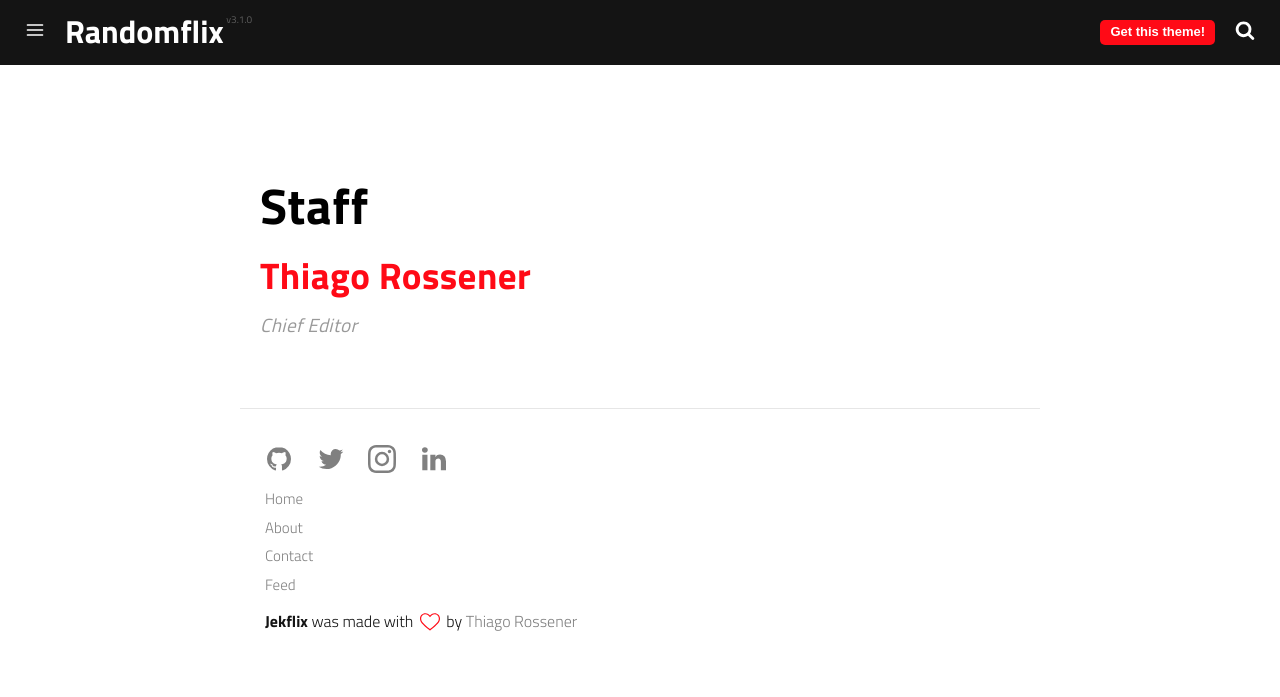
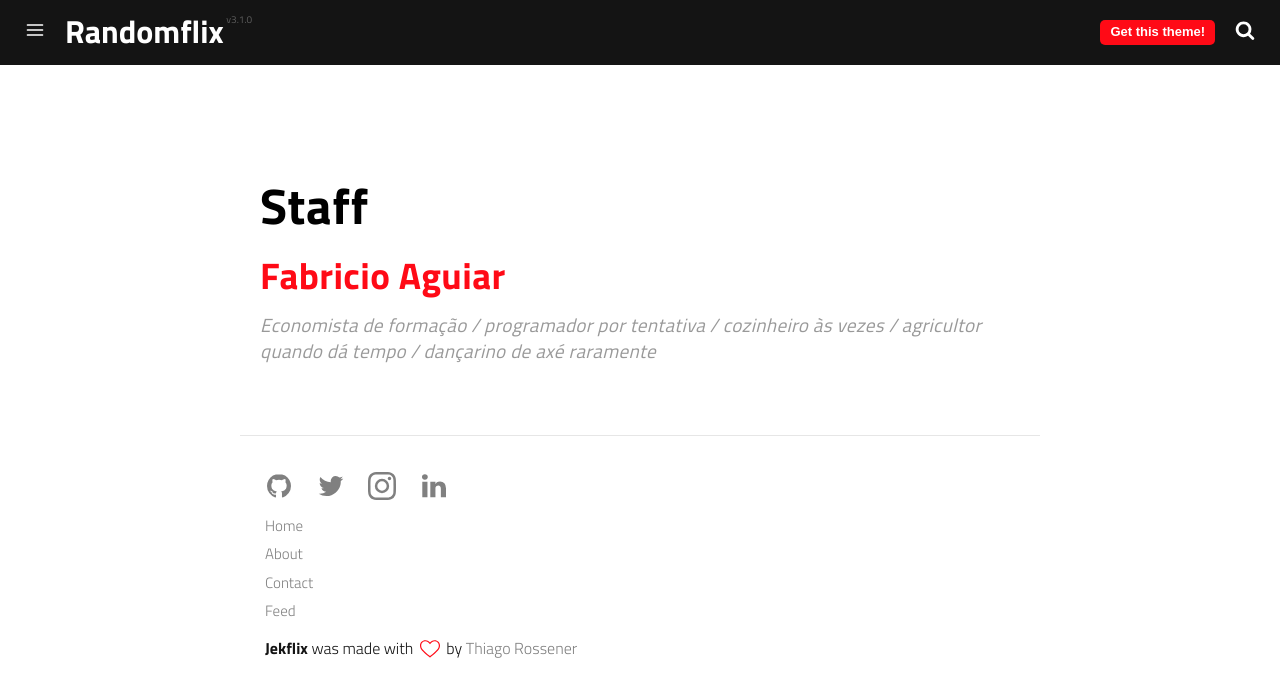
Before and after one commit to FabricioAguiar/FabricioAguiar.github.io, a Jekyll site: the page built from staff.html, in a window 1280 px wide. Shown: the top 697 px of the page. Built offline with Jekyll 4.4.1, drawn with Linux system fonts in a browser that asks for light colours; a script that is not in the unit is left out.

Commit message:
tentei de novo

```diff
--- a/_authors/thiagorossener.md
+++ b/_authors/thiagorossener.md
@@ -1,14 +1,12 @@
 ---
 layout: author
 photo: /assets/img/uploads/profile.png
-name: thiagorossener
-display_name: Thiago Rossener
-position: Chief Editor
+name: Fabricio Aguiar
+display_name: Fabricio Aguiar
+position: Economista de formação / programador por tentativa / cozinheiro às vezes / agricultor quando dá tempo / dançarino de axé raramente
 bio: Just a developer.
-github_username: thiagorossener
-facebook_username: thiagorossener
-twitter_username: thiagorossener
-instagram_username: thiagorossener
-linkedin_username: thiagorossener
-medium_username: thiagorossener
+github_username: https://github.com/FabricioAguiar
+twitter_username: https://twitter.com/FabrsAguiar
+instagram_username: https://www.instagram.com/fabriclo/
+linkedin_username: https://www.linkedin.com/in/fabricio-aguiar/
 ---
```
Also changed, not shown: pages/about-1.md (deleted, +0 -19 lines), pages/about.md (+2 -7 lines), assets/img/uploads/profile.jpg (added), assets/img/uploads/profile.png (deleted).
